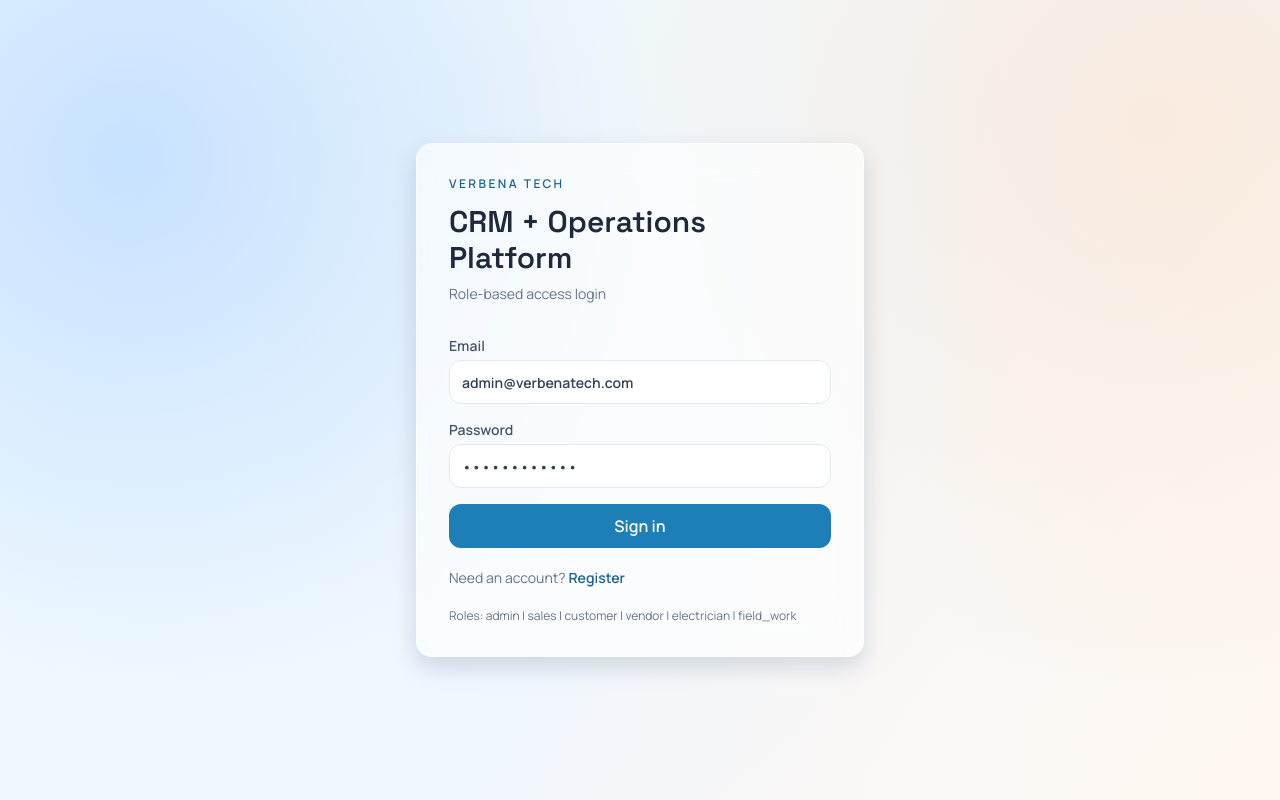
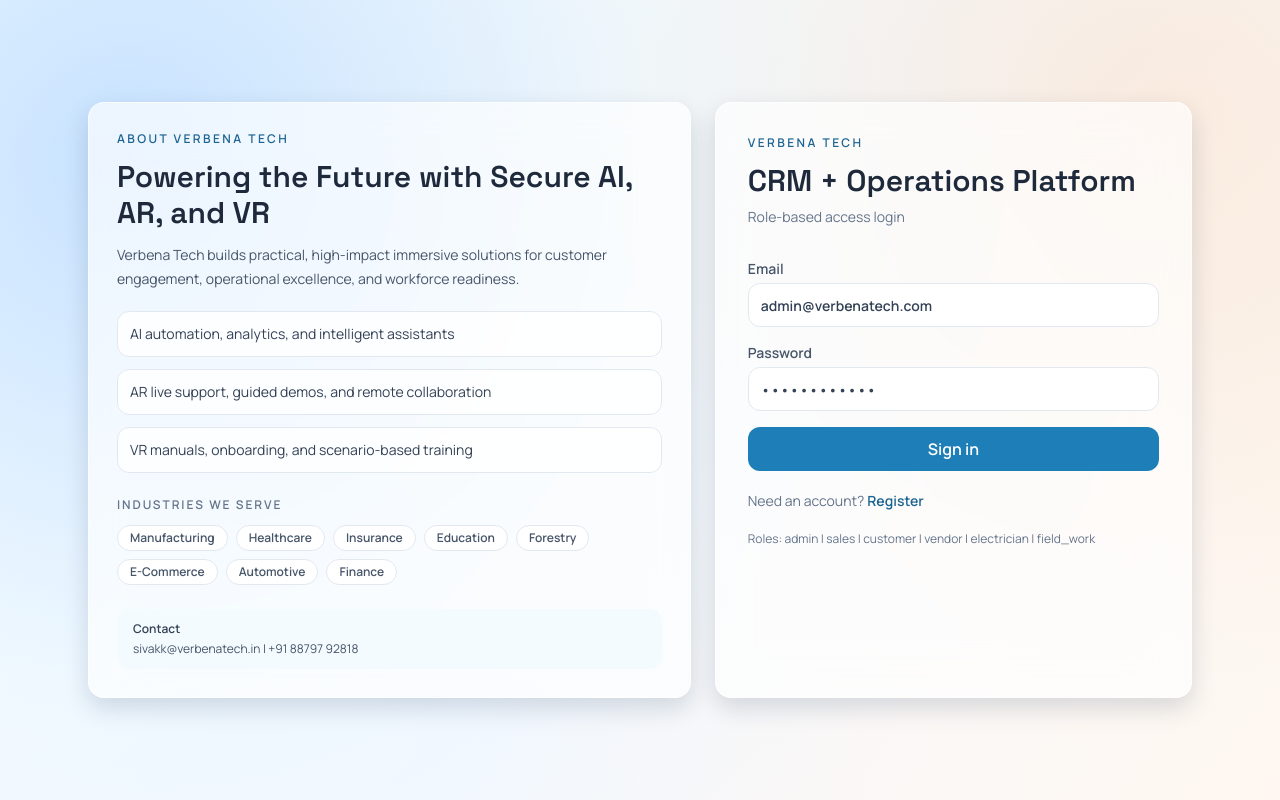
Before and after one commit to naveen3019-max/CRM, a React (Vite) app in the folder frontend/: page / in a window 1280 px wide. Built offline with nearby package versions, Linux system fonts and the light colour scheme; no server answers.

Commit message:
Add Verbena Tech introduction to auth screens

```diff
--- /dev/null
+++ b/frontend/src/components/VerbenaIntroPanel.jsx
@@ -0,0 +1,57 @@
+const corePillars = [
+  "AI automation, analytics, and intelligent assistants",
+  "AR live support, guided demos, and remote collaboration",
+  "VR manuals, onboarding, and scenario-based training"
+];
+
+const industries = [
+  "Manufacturing",
+  "Healthcare",
+  "Insurance",
+  "Education",
+  "Forestry",
+  "E-Commerce",
+  "Automotive",
+  "Finance"
+];
+
+export function VerbenaIntroPanel({ compact = false }) {
+  return (
+    <section className="glass-panel h-full p-5 sm:p-7">
+      <p className="text-xs font-semibold uppercase tracking-[0.2em] text-brand-700">About Verbena Tech</p>
+      <h2 className="mt-3 font-heading text-2xl font-semibold text-slate-800 sm:text-3xl">
+        Powering the Future with Secure AI, AR, and VR
+      </h2>
+      <p className="mt-3 text-sm leading-6 text-slate-600">
+        Verbena Tech builds practical, high-impact immersive solutions for customer engagement, operational
+        excellence, and workforce readiness.
+      </p>
+
+      <div className="mt-5 space-y-3">
+        {corePillars.map((item) => (
+          <div key={item} className="rounded-xl border border-slate-200 bg-white/80 px-3 py-3 text-sm text-slate-700">
+            {item}
+          </div>
+        ))}
+      </div>
+
+      {!compact ? (
+        <>
+          <h3 className="mt-6 text-xs font-semibold uppercase tracking-[0.16em] text-slate-500">Industries We Serve</h3>
+          <div className="mt-3 flex flex-wrap gap-2">
+            {industries.map((name) => (
+              <span key={name} className="rounded-full border border-slate-200 bg-white px-3 py-1 text-xs font-semibold text-slate-600">
+                {name}
+              </span>
+            ))}
+          </div>
+        </>
+      ) : null}
+
+      <div className="mt-6 rounded-xl bg-brand-50 px-4 py-3 text-xs text-slate-600">
+        <p className="font-semibold text-slate-700">Contact</p>
+        <p className="mt-1">sivakk@verbenatech.in | +91 88797 92818</p>
+      </div>
+    </section>
+  );
+}
--- a/frontend/src/pages/LoginPage.jsx
+++ b/frontend/src/pages/LoginPage.jsx
@@ -1,5 +1,6 @@
 import { useState } from "react";
 import { Link, useNavigate } from "react-router-dom";
+import { VerbenaIntroPanel } from "../components/VerbenaIntroPanel.jsx";
 import apiClient from "../services/apiClient";
 import { useAuth } from "../context/AuthContext.jsx";
 
@@ -31,8 +32,11 @@ export default function LoginPage() {
   };
 
   return (
-    <div className="flex min-h-screen items-center justify-center p-4 sm:p-6">
-      <div className="glass-panel w-full max-w-md p-5 sm:p-8">
+    <div className="mx-auto flex min-h-screen w-full max-w-6xl items-center px-4 py-6 sm:px-6">
+      <div className="grid w-full gap-4 lg:grid-cols-[1.2fr_0.95fr] lg:gap-6">
+        <VerbenaIntroPanel />
+
+        <div className="glass-panel w-full p-5 sm:p-8">
           <p className="text-xs font-semibold uppercase tracking-[0.2em] text-brand-700">Verbena Tech</p>
           <h1 className="mt-3 font-heading text-2xl font-semibold text-slate-800 sm:text-3xl">CRM + Operations Platform</h1>
           <p className="mt-2 text-sm text-slate-500">Role-based access login</p>
@@ -79,5 +83,6 @@ export default function LoginPage() {
           <p className="mt-5 text-xs text-slate-500">Roles: {roleHint}</p>
         </div>
       </div>
+    </div>
   );
 }
--- a/frontend/src/pages/RegisterPage.jsx
+++ b/frontend/src/pages/RegisterPage.jsx
@@ -1,5 +1,6 @@
 import { useState } from "react";
 import { Link, useNavigate } from "react-router-dom";
+import { VerbenaIntroPanel } from "../components/VerbenaIntroPanel.jsx";
 import apiClient from "../services/apiClient";
 import { useAuth } from "../context/AuthContext.jsx";
 
@@ -42,8 +43,11 @@ export default function RegisterPage() {
   };
 
   return (
-    <div className="flex min-h-screen items-center justify-center p-4 sm:p-6">
-      <div className="glass-panel w-full max-w-md p-5 sm:p-8">
+    <div className="mx-auto flex min-h-screen w-full max-w-6xl items-center px-4 py-6 sm:px-6">
+      <div className="grid w-full gap-4 lg:grid-cols-[1.2fr_0.95fr] lg:gap-6">
+        <VerbenaIntroPanel compact />
+
+        <div className="glass-panel w-full p-5 sm:p-8">
           <p className="text-xs font-semibold uppercase tracking-[0.2em] text-brand-700">Verbena Tech</p>
           <h1 className="mt-3 font-heading text-2xl font-semibold text-slate-800 sm:text-3xl">Create account</h1>
           <p className="mt-2 text-sm text-slate-500">Choose your role and create your account.</p>
@@ -125,5 +129,6 @@ export default function RegisterPage() {
           </p>
         </div>
       </div>
+    </div>
   );
 }
```
Lines whose indentation alone changed are shown as unchanged.
